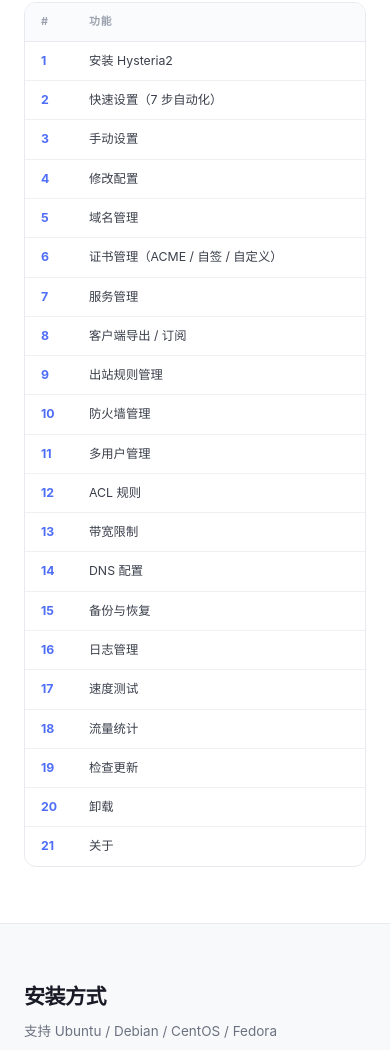
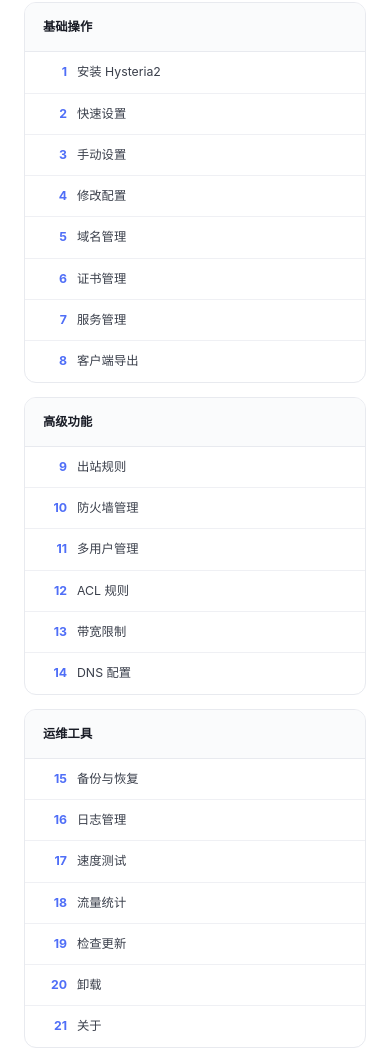
Before and after one commit to motao123/S-Hy2-Manager, a plain HTML site: page docs/index.html in a window 390 px wide. Shown: the part 2495-3545 px from the top of the page. Drawn offline with Linux system fonts and the light colour scheme.

Commit message:
docs: reorganize menu section into 3-column card layout
- Split 21 items into 3 groups: basic (8), advanced (6), tools (7)
- Each group in its own card with header
- Cleaner visual hierarchy, easier to scan
- Responsive: stacks to single column at 860px

```diff
--- a/docs/index.html
+++ b/docs/index.html
@@ -84,14 +84,14 @@
 .fc h3{font-size:.9em;font-weight:700;margin-bottom:4px}
 .fc p{font-size:.8em;color:var(--dim);line-height:1.55}
 
-/* ===== MENU TABLE ===== */
-.menu-wrap{border:1px solid var(--border);border-radius:var(--radius);overflow:hidden;background:var(--surface)}
-.menu-head{display:grid;grid-template-columns:48px 1fr;padding:10px 16px;background:var(--surface2);font-size:.72em;font-weight:700;color:var(--muted);text-transform:uppercase;letter-spacing:1px;border-bottom:1px solid var(--border)}
-.menu-row{display:grid;grid-template-columns:48px 1fr;padding:9px 16px;border-bottom:1px solid var(--border2);font-size:.82em;transition:background .1s}
-.menu-row:last-child{border-bottom:none}
-.menu-row:hover{background:var(--surface2)}
-.menu-row .n{font-weight:700;color:var(--accent)}
-.menu-row .t{color:var(--text2)}
+/* ===== MENU GRID ===== */
+.menu-grid{display:grid;grid-template-columns:repeat(3,1fr);gap:14px}
+.menu-card{background:var(--surface);border:1px solid var(--border);border-radius:var(--radius);overflow:hidden}
+.menu-card-h{padding:14px 18px;font-size:.82em;font-weight:700;color:var(--text);border-bottom:1px solid var(--border);background:var(--surface2)}
+.menu-item{display:flex;align-items:center;gap:10px;padding:10px 18px;font-size:.82em;color:var(--text2);border-bottom:1px solid var(--border2);transition:background .1s}
+.menu-item:last-child{border-bottom:none}
+.menu-item:hover{background:var(--surface2)}
+.menu-item .n{font-weight:700;color:var(--accent);width:24px;flex-shrink:0;text-align:right}
 
 /* ===== INSTALL ===== */
 .inst-grid{display:grid;grid-template-columns:1fr 1fr;gap:14px}
@@ -120,6 +120,7 @@
   .fg{grid-template-columns:repeat(2,1fr)}
   .cli-g{grid-template-columns:repeat(2,1fr)}
   .inst-grid{grid-template-columns:1fr}
+  .menu-grid{grid-template-columns:1fr}
   .hero h1{font-size:2.4em}
 }
 @media(max-width:640px){
@@ -243,29 +244,37 @@
         <h2>交互式菜单</h2>
         <p>21 个功能模块，覆盖 Hysteria2 全生命周期</p>
       </div>
-      <div class="menu-wrap">
-        <div class="menu-head"><span>#</span><span>功能</span></div>
-        <div class="menu-row"><span class="n">1</span><span class="t">安装 Hysteria2</span></div>
-        <div class="menu-row"><span class="n">2</span><span class="t">快速设置（7 步自动化）</span></div>
-        <div class="menu-row"><span class="n">3</span><span class="t">手动设置</span></div>
-        <div class="menu-row"><span class="n">4</span><span class="t">修改配置</span></div>
-        <div class="menu-row"><span class="n">5</span><span class="t">域名管理</span></div>
-        <div class="menu-row"><span class="n">6</span><span class="t">证书管理（ACME / 自签 / 自定义）</span></div>
-        <div class="menu-row"><span class="n">7</span><span class="t">服务管理</span></div>
-        <div class="menu-row"><span class="n">8</span><span class="t">客户端导出 / 订阅</span></div>
-        <div class="menu-row"><span class="n">9</span><span class="t">出站规则管理</span></div>
-        <div class="menu-row"><span class="n">10</span><span class="t">防火墙管理</span></div>
-        <div class="menu-row"><span class="n">11</span><span class="t">多用户管理</span></div>
-        <div class="menu-row"><span class="n">12</span><span class="t">ACL 规则</span></div>
-        <div class="menu-row"><span class="n">13</span><span class="t">带宽限制</span></div>
-        <div class="menu-row"><span class="n">14</span><span class="t">DNS 配置</span></div>
-        <div class="menu-row"><span class="n">15</span><span class="t">备份与恢复</span></div>
-        <div class="menu-row"><span class="n">16</span><span class="t">日志管理</span></div>
-        <div class="menu-row"><span class="n">17</span><span class="t">速度测试</span></div>
-        <div class="menu-row"><span class="n">18</span><span class="t">流量统计</span></div>
-        <div class="menu-row"><span class="n">19</span><span class="t">检查更新</span></div>
-        <div class="menu-row"><span class="n">20</span><span class="t">卸载</span></div>
-        <div class="menu-row"><span class="n">21</span><span class="t">关于</span></div>
+      <div class="menu-grid">
+        <div class="menu-card">
+          <div class="menu-card-h">基础操作</div>
+          <div class="menu-item"><span class="n">1</span>安装 Hysteria2</div>
+          <div class="menu-item"><span class="n">2</span>快速设置</div>
+          <div class="menu-item"><span class="n">3</span>手动设置</div>
+          <div class="menu-item"><span class="n">4</span>修改配置</div>
+          <div class="menu-item"><span class="n">5</span>域名管理</div>
+          <div class="menu-item"><span class="n">6</span>证书管理</div>
+          <div class="menu-item"><span class="n">7</span>服务管理</div>
+          <div class="menu-item"><span class="n">8</span>客户端导出</div>
+        </div>
+        <div class="menu-card">
+          <div class="menu-card-h">高级功能</div>
+          <div class="menu-item"><span class="n">9</span>出站规则</div>
+          <div class="menu-item"><span class="n">10</span>防火墙管理</div>
+          <div class="menu-item"><span class="n">11</span>多用户管理</div>
+          <div class="menu-item"><span class="n">12</span>ACL 规则</div>
+          <div class="menu-item"><span class="n">13</span>带宽限制</div>
+          <div class="menu-item"><span class="n">14</span>DNS 配置</div>
+        </div>
+        <div class="menu-card">
+          <div class="menu-card-h">运维工具</div>
+          <div class="menu-item"><span class="n">15</span>备份与恢复</div>
+          <div class="menu-item"><span class="n">16</span>日志管理</div>
+          <div class="menu-item"><span class="n">17</span>速度测试</div>
+          <div class="menu-item"><span class="n">18</span>流量统计</div>
+          <div class="menu-item"><span class="n">19</span>检查更新</div>
+          <div class="menu-item"><span class="n">20</span>卸载</div>
+          <div class="menu-item"><span class="n">21</span>关于</div>
+        </div>
       </div>
     </div>
   </section>
```
